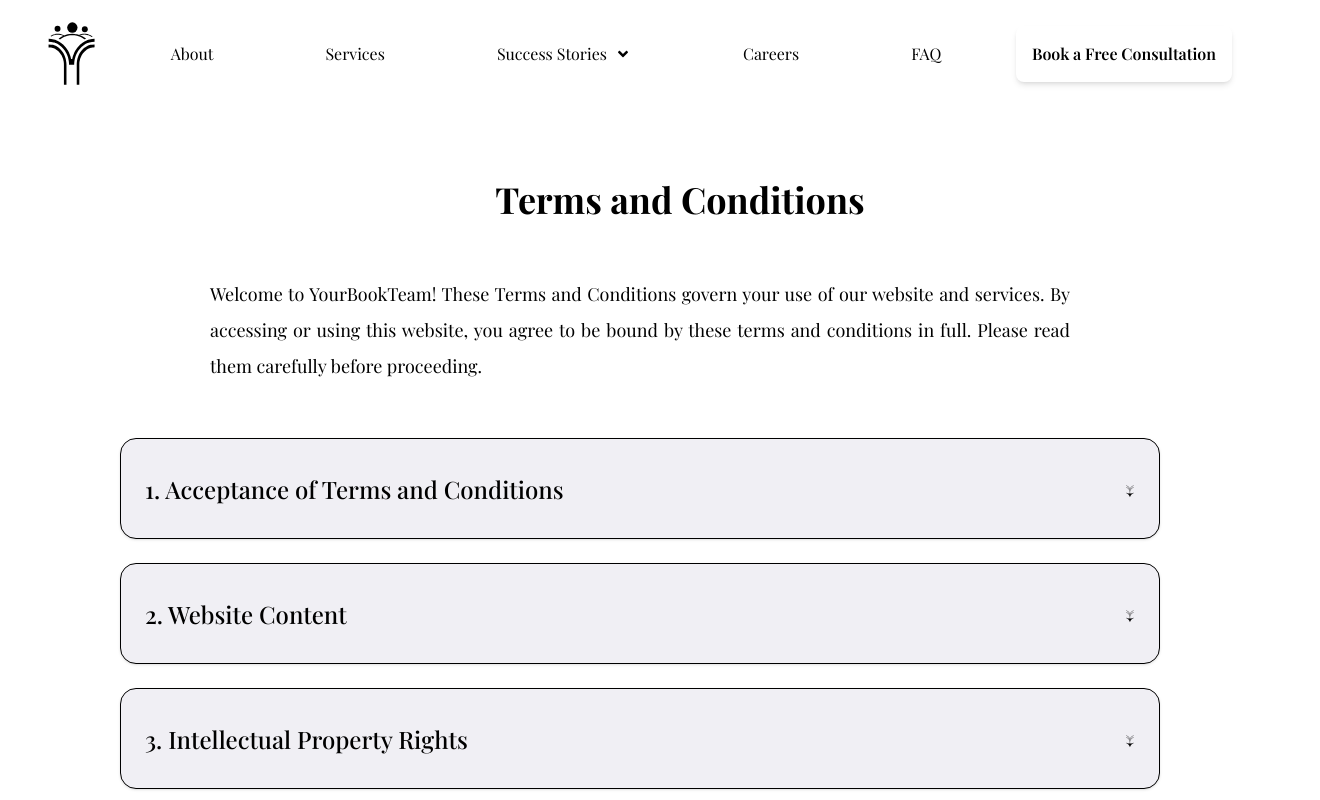
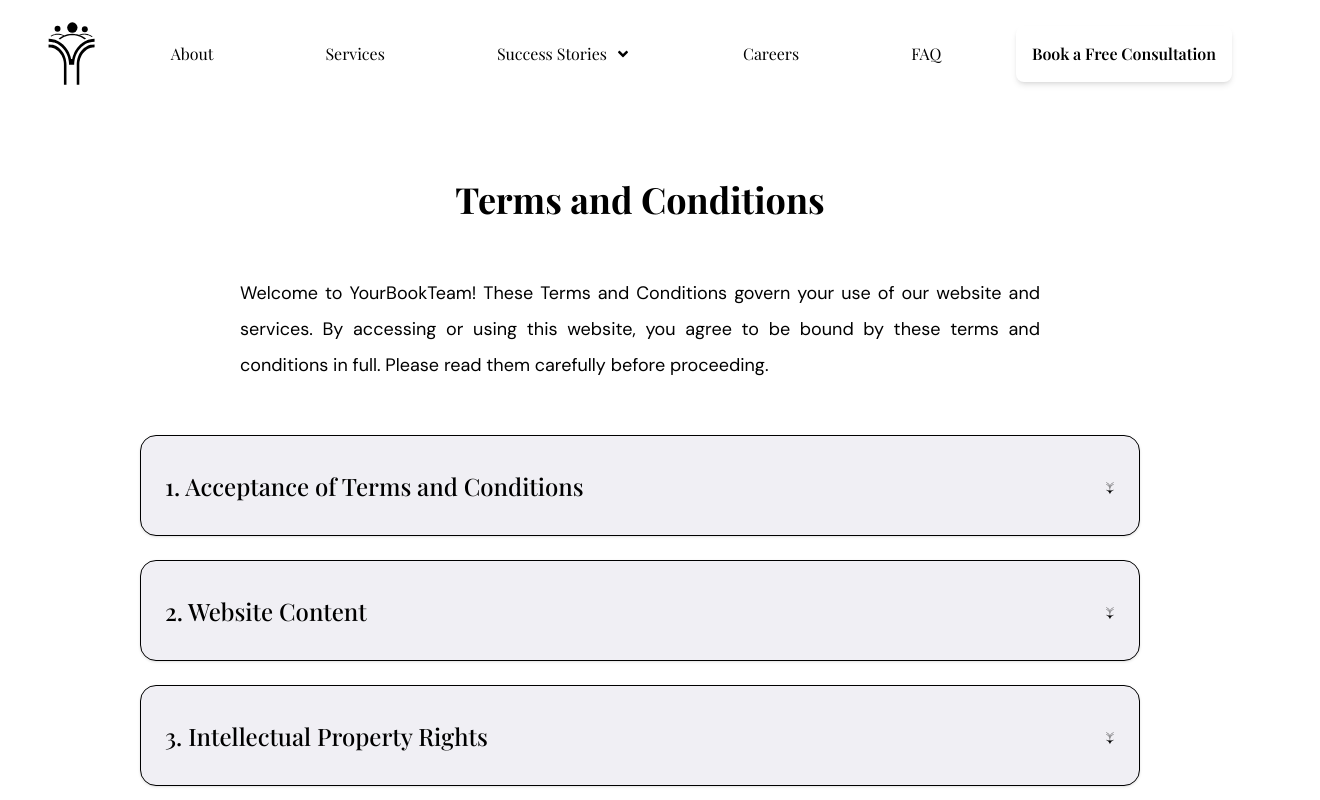
Before and after one commit to YourBookTeam/YBT_Website, a React (Vite) app in the folder ybt_website/: page /YBT_Website/terms in a window 1280 px wide. Shown: the top 800 px of the page, 1320 px wide, since content can reach past the window. Built offline with nearby package versions, Linux system fonts and the light colour scheme; a web font is replaced by a local one.

Commit message:
I centered the text and used  the default tailwind font sizes as well as match the font to that in the figma.

```diff
--- a/ybt_website/src/pages/Terms.jsx
+++ b/ybt_website/src/pages/Terms.jsx
@@ -48,15 +48,15 @@ function Terms() {
     },
     termNine :{
       title: "9. Governing Law",
-      detail: "These Terms shall be governed by and construed in accordance with the laws of United States/New York. Any disputes arising under or in connection with these Terms shall be subject to the exclusive jurisdiction of the courts located in New York."
+      detail: "These Terms shall be governed by and construed in accordance with the laws of the United States/New York. Any disputes arising under or in connection with these Terms shall be subject to the exclusive jurisdiction of the courts located in New York."
     },
   }
 
   return (
-    <div className="font-primary text-lg p-10 flex flex-col">
+    <div className="font-primary text-lg p-10 flex flex-col items-center justify-center">
       <Titlebanner>Terms and Conditions</Titlebanner>
-      <p className='px-[170px] pt-[25px] text-justify leading-loose'>Welcome to YourBookTeam! These Terms and Conditions govern your use of our website and services. By accessing or using this website, you agree to be bound by these terms and conditions in full. Please read them carefully before proceeding.</p>
-      <section className='termsContainer py-[30px] px-[70px]'>
+      <p className='xl:px-50 xl:pt-6 text-justify leading-loose font-secondary'>Welcome to YourBookTeam! These Terms and Conditions govern your use of our website and services. By accessing or using this website, you agree to be bound by these terms and conditions in full. Please read them carefully before proceeding.</p>
+      <section className='termsContainer xl:py-7 w-10/12'>
         {Object.entries(Term).map(([key, term]) => (
           <Dropdown1 key={key} question={term.title} answer={term.detail} />))
         }
```
